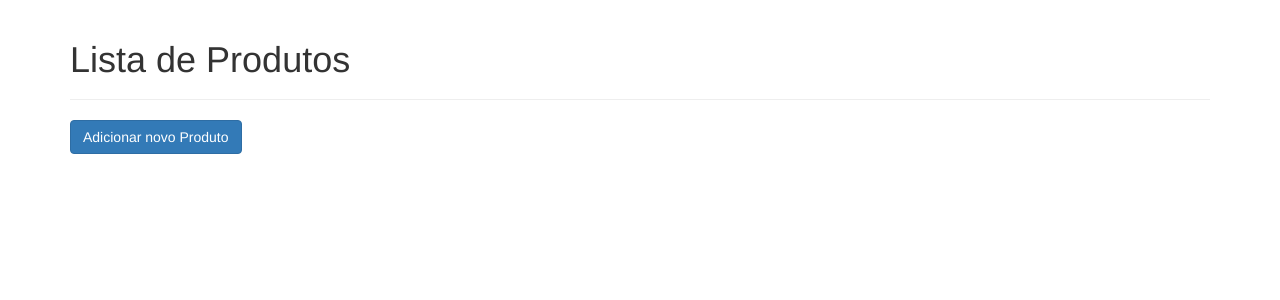
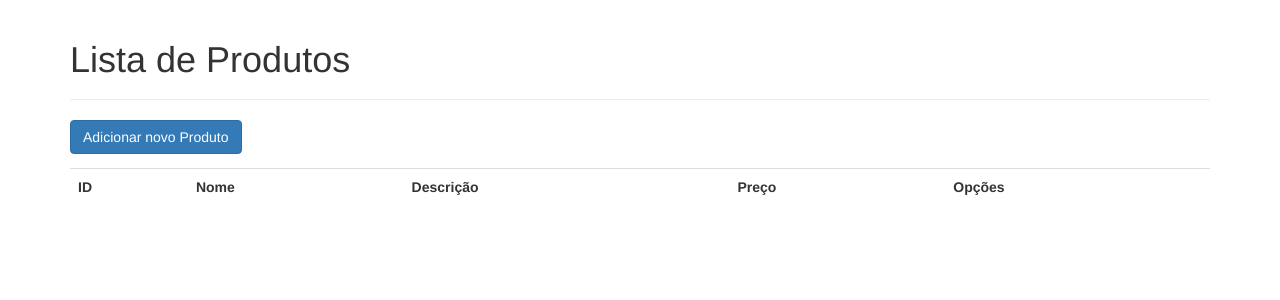
Before and after one commit to ValeriaNiceria/crud-produtos, a PHP site: page / in a window 1280 px wide. Shown: the top 300 px of the page. Run offline with PHP 8.4, Linux system fonts and the light colour scheme; tables that the repository leaves empty hold one stand-in row (values such as "Sample post"); lists and menus that the app fills with data are empty.

Commit message:
Add HTML table with heading

```diff
--- a/index.php
+++ b/index.php
@@ -36,6 +36,23 @@
 		//check if more that 0 record found
 		if ($num > 0) {
 
+			//data from database will be here
+			echo "<table class='table'>";
+
+				//table heading
+				echo "<tr>";
+					echo "<th>ID</th>";
+					echo "<th>Nome</th>";
+					echo "<th>Descrição</th>";
+					echo "<th>Preço</th>";
+					echo "<th>Opções</th>";
+				echo "</tr>";
+
+				//table body
+
+			//end table
+			echo "</table>";
+
 		}
 		//if no records found
 		else {
```
